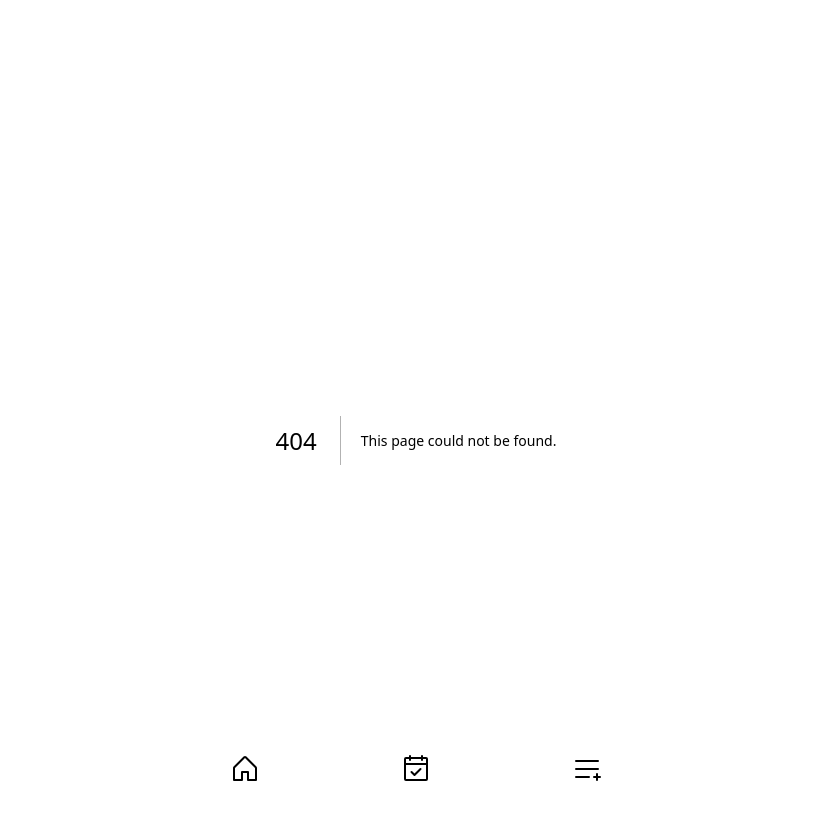
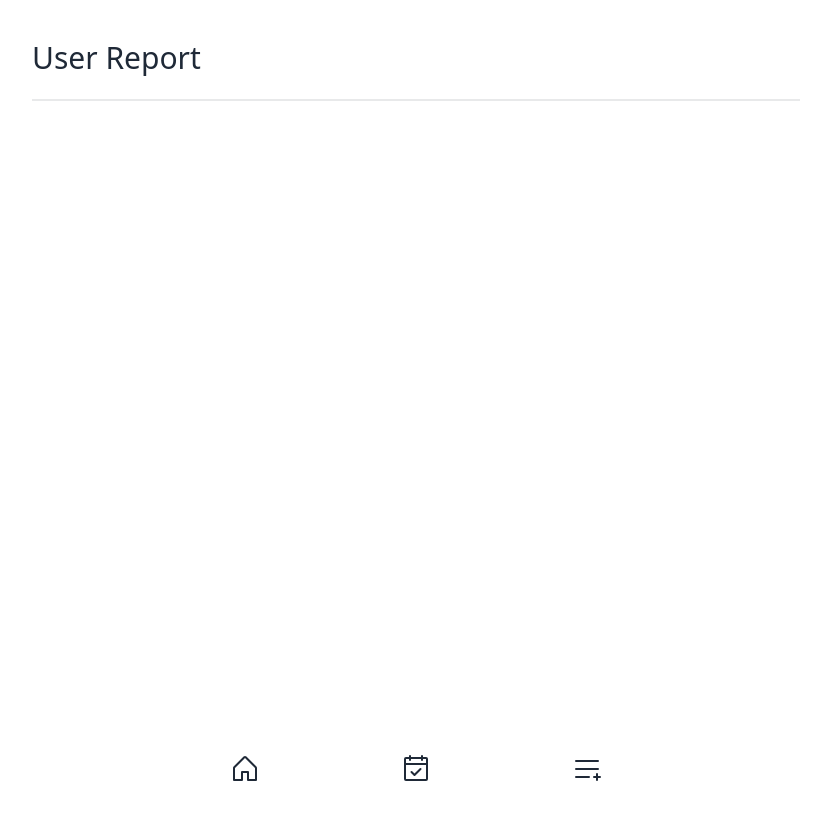
Before and after one commit to danieljantonio/quick-to-do, a Next.js app in the folder client/: page /report in a window 1280 px wide. Before the commit this address had no page. Shown: the top 820 px of the page, without its empty margins (224-1055 px from the left). Built offline with nearby package versions, Linux system fonts and the light colour scheme.

Commit message:
add admin report page template

```diff
--- /dev/null
+++ b/client/src/pages/report.tsx
@@ -0,0 +1,32 @@
+import Head from 'next/head';
+
+const Report = () => {
+	const isLoading = false;
+	return (
+		<div>
+			<>
+				<Head>
+					<title>All Tasks - Quick Todo</title>
+					<meta
+						name="description"
+						content="Generated by create-t3-app"
+					/>
+					<link rel="icon" href="/favicon.ico" />
+				</Head>
+				<main className="flex flex-col items-center justify-center h-full">
+					<p className="w-3/5 text-3xl">User Report</p>
+					<div className="w-full">
+						<div className="divider w-3/5 mx-auto"></div>
+					</div>
+					{isLoading ? (
+						<span className="loading loading-bars loading-lg"></span>
+					) : (
+						<div className="w-full"></div>
+					)}
+				</main>
+			</>
+		</div>
+	);
+};
+
+export default Report;
```
